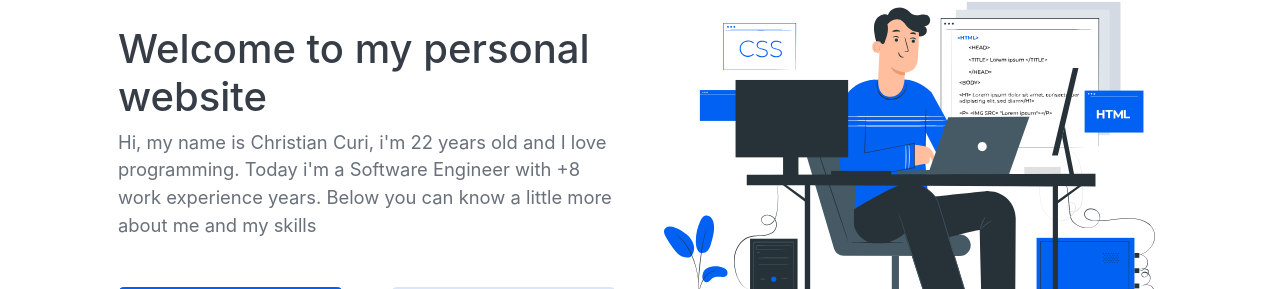
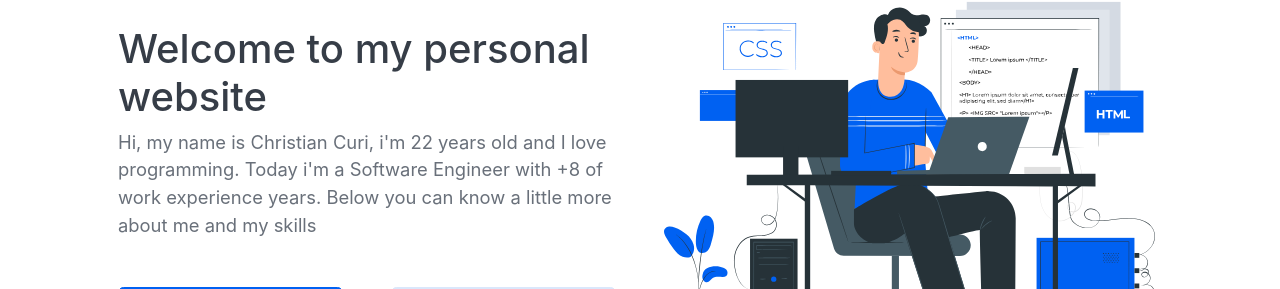
Before and after one commit to christiancuri/christiancuri-site-nextjs, a Next.js app: page / in a window 1280 px wide. Shown: the part 288-577 px from the top of the page. Built offline with nearby package versions, Linux system fonts and the light colour scheme; a web font is replaced by a local one.

Commit message:
fix: update home text

```diff
--- a/components/Home/Header.tsx
+++ b/components/Home/Header.tsx
@@ -27,7 +27,7 @@ export default function Header(): ReactElement {
               </h1>
               <p className="page-header-text mb-5">
                 Hi, my name is Christian Curi, i&apos;m {myAge} years old and I
-                love programming. Today i&apos;m a Software Engineer with +8
+                love programming. Today i&apos;m a Software Engineer with +8 of
                 work experience years. Below you can know a little more about me
                 and my skills
               </p>
```
